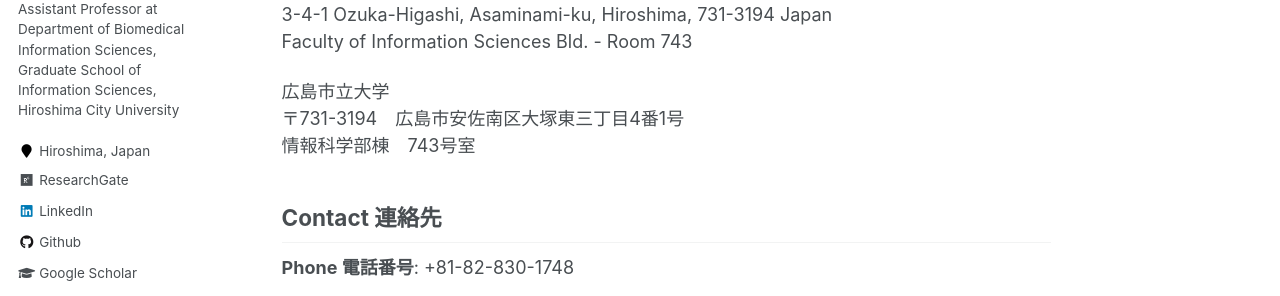
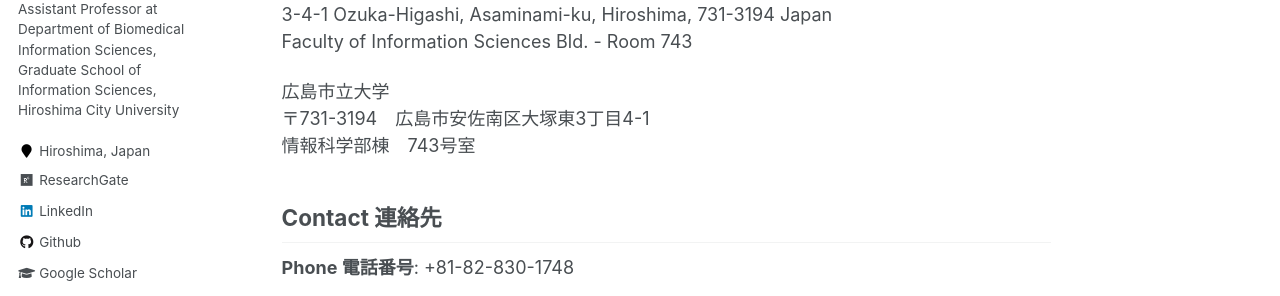
Before and after one commit to msalfarisi/msalfarisi.github.io, a Jekyll site: the page built from _pages/home.md, in a window 1280 px wide and 900 px high, scrolled down 1946 px. Shown: the part 275-571 px from the top of the window. Built offline with Jekyll 4.4.1, drawn with Linux system fonts in a browser that asks for light colours; some web fonts are replaced.

Commit message:
Update home.md

```diff
--- a/_pages/home.md
+++ b/_pages/home.md
@@ -234,7 +234,7 @@ Hiroshima City University<br>
 Faculty of Information Sciences Bld. - Room 743
 
 広島市立大学<br>
-〒731-3194　広島市安佐南区大塚東三丁目4番1号<br>
+〒731-3194　広島市安佐南区大塚東3丁目4-1<br>
 情報科学部棟　743号室
 
 ## Contact 連絡先
```
